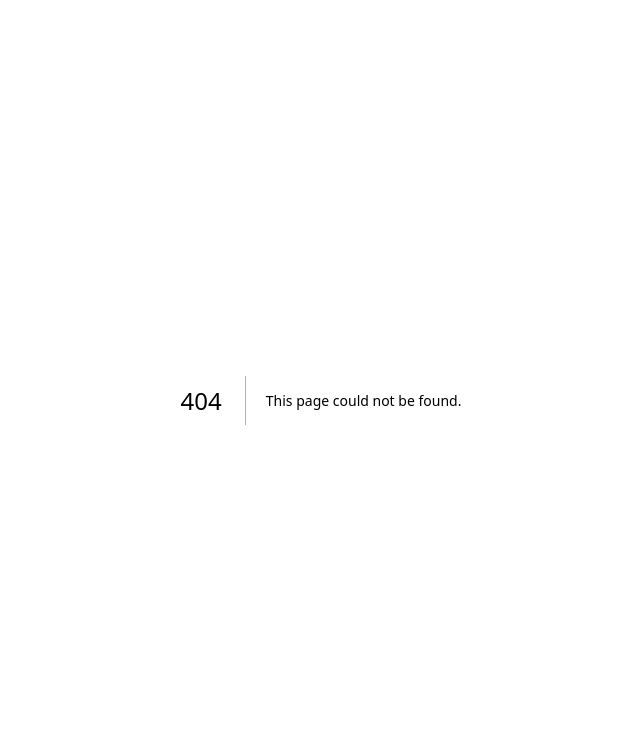
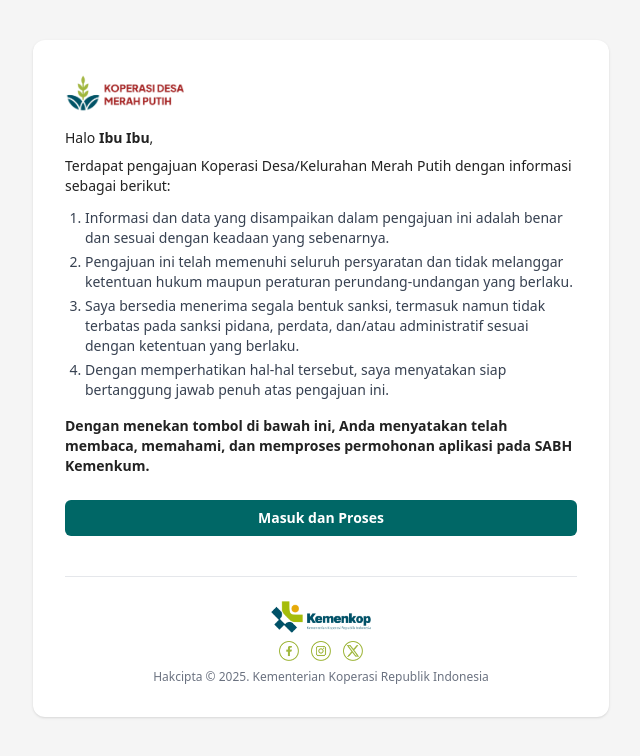
Before and after one commit to kop-go-id/kopdes-merah-putih, a Next.js app in the folder frontend/: page /notification-email/npak-email in a window 1280 px wide. Before the commit this address had no page. Shown: the top 756 px of the page, without its empty margins (319-959 px from the left). Built offline with nearby package versions, Linux system fonts and the light colour scheme.

Commit message:
Added npak-email.js for email notification to npak

```diff
--- a/frontend/src/components/email.js
+++ b/frontend/src/components/email.js
@@ -1,8 +1,19 @@
-export default function KonfirmasiEmail({ nama = "Bintang Danuarta" }) {
+export default function EmailTemplate({ role = "USER", data = {} }) {
+  const {
+    nama = "Bintang Danuarta",
+    namaNpak = "Bapak/Ibu NPAK",
+    pengaju = "Bintang Danuarta",
+    namaKoperasi = "Koperasi Merah Putih",
+  } = data;
+
   return (
     <div className="bg-[#f5f5f5] px-4 py-10 text-sm text-[#222] font-sans min-h-screen">
       <div className="max-w-xl mx-auto bg-white p-8 rounded-xl shadow">
         <img src="/images/logo.png" className="h-10 mb-4" alt="logo" />
+
+        {/* ROLE: USER */}
+        {role === "USER" && (
+          <>
             <p>Halo <strong>{nama}</strong>,</p>
             <p className="mt-2">
               Sebagai tindak lanjut dari proses registrasi akun Anda untuk pengajuan Koperasi Merah Putih, kami mohon konfirmasi atas pernyataan berikut:
@@ -10,12 +21,11 @@
             <ol className="pl-5 list-decimal space-y-1 mt-2">
               <li>Informasi dan data yang disampaikan dalam pengajuan ini adalah benar dan sesuai dengan keadaan yang sebenarnya.</li>
               <li>Pengajuan ini telah memenuhi seluruh persyaratan dan tidak melanggar ketentuan hukum maupun peraturan perundang-undangan yang berlaku.</li>
-          <li>Anggota koperasi berdomisili di wilayah desa/kelurahan yang sama</li>
               <li>Saya bersedia menerima segala bentuk sanksi, termasuk namun tidak terbatas pada sanksi pidana, perdata, dan/atau administratif sesuai dengan ketentuan yang berlaku.</li>
               <li>Dengan memperhatikan hal-hal tersebut, saya menyatakan siap bertanggung jawab penuh atas pengajuan ini.</li>
             </ol>
             <p className="mt-4 font-bold">
-          Dengan mengklik tombol di bawah ini, Anda menyatakan telah membaca, memahami, dan menyetujui seluruh pernyataan di atas.
+              Dengan menekan tombol di bawah ini, Anda menyatakan telah membaca, memahami, dan menyetujui seluruh pernyataan di atas.
             </p>
 
             <div className="text-center mt-6">
@@ -25,14 +35,44 @@
                 Setuju dan Masuk
               </button>
             </div>
+          </>
+        )}
 
+        {role === "NPAK" && (
+          <>
+            <p>Halo <strong>{namaNpak}</strong>,</p>
+            <p className="mt-2">
+              Terdapat pengajuan Koperasi Desa/Kelurahan Merah Putih dengan informasi sebagai berikut:
+            </p>
+
+            <ol className="pl-5 list-decimal space-y-1 mt-3 text-sm text-gray-700">
+              <li>Informasi dan data yang disampaikan dalam pengajuan ini adalah benar dan sesuai dengan keadaan yang sebenarnya.</li>
+              <li>Pengajuan ini telah memenuhi seluruh persyaratan dan tidak melanggar ketentuan hukum maupun peraturan perundang-undangan yang berlaku.</li>
+              <li>Saya bersedia menerima segala bentuk sanksi, termasuk namun tidak terbatas pada sanksi pidana, perdata, dan/atau administratif sesuai dengan ketentuan yang berlaku.</li>
+              <li>Dengan memperhatikan hal-hal tersebut, saya menyatakan siap bertanggung jawab penuh atas pengajuan ini.</li>
+            </ol>
+
+            <p className="mt-4 font-bold">
+            Dengan menekan tombol di bawah ini, Anda menyatakan telah membaca, memahami, dan memproses permohonan aplikasi pada SABH Kemenkum.
+            </p>
+
+            <div className="text-center mt-6">
+              <button
+                className="bg-[#006766] text-white px-6 py-2 rounded-md font-bold w-full"
+              >
+                Masuk dan Proses
+              </button>
+            </div>
+          </>
+        )}
+
+        {/* Footer */}
         <div className="mt-10 text-center border-t pt-6 text-xs text-gray-500">
           <img src="/images/logo-kemenkop.png" className="h-8 mx-auto mb-2" alt="Kemenkop Logo" />
           <div className="flex justify-center gap-3 mb-2">
             <img src="/images/facebook.png" className="h-5" alt="fb" />
-            <img src="/images/ig.png" className="h-5" alt="ig" />
+            <img src="/images/ig.png" className="h-5" alt="Instagram" />
             <img src="/images/x.png" className="h-5" alt="Twitter" />
-            <img src="/images/yt.png" className="h-5" alt="Youtube" />
           </div>
           <p>Hakcipta © 2025. Kementerian Koperasi Republik Indonesia</p>
         </div>
--- a/frontend/src/pages/email.js
+++ /dev/null
@@ -1,7 +0,0 @@
-'use client';
-
-import KonfirmasiEmail from '@/components/email';
-
-export default function KonfirmasiEmailPage() {
-  return <KonfirmasiEmail nama="Bintang Danuarta" />;
-}
--- /dev/null
+++ b/frontend/src/pages/notification-email/cooperative-email.js
@@ -0,0 +1,7 @@
+'use client';
+
+import EmailTemplate from '@/components/email';
+
+export default function KonfirmasiEmailPage() {
+  return <EmailTemplate role="USER" data={{ nama: "Bintang Danuarta" }} />;
+}
--- /dev/null
+++ b/frontend/src/pages/notification-email/npak-email.js
@@ -0,0 +1,14 @@
+'use client';
+
+import EmailTemplate from '@/components/email';
+
+export default function NotifikasiNpakPage() {
+  return (
+    <EmailTemplate
+      role="NPAK"
+      data={{
+        namaNpak: "Ibu Ibu",
+      }}
+    />
+  );
+}
```
Lines whose indentation alone changed are shown as unchanged.
